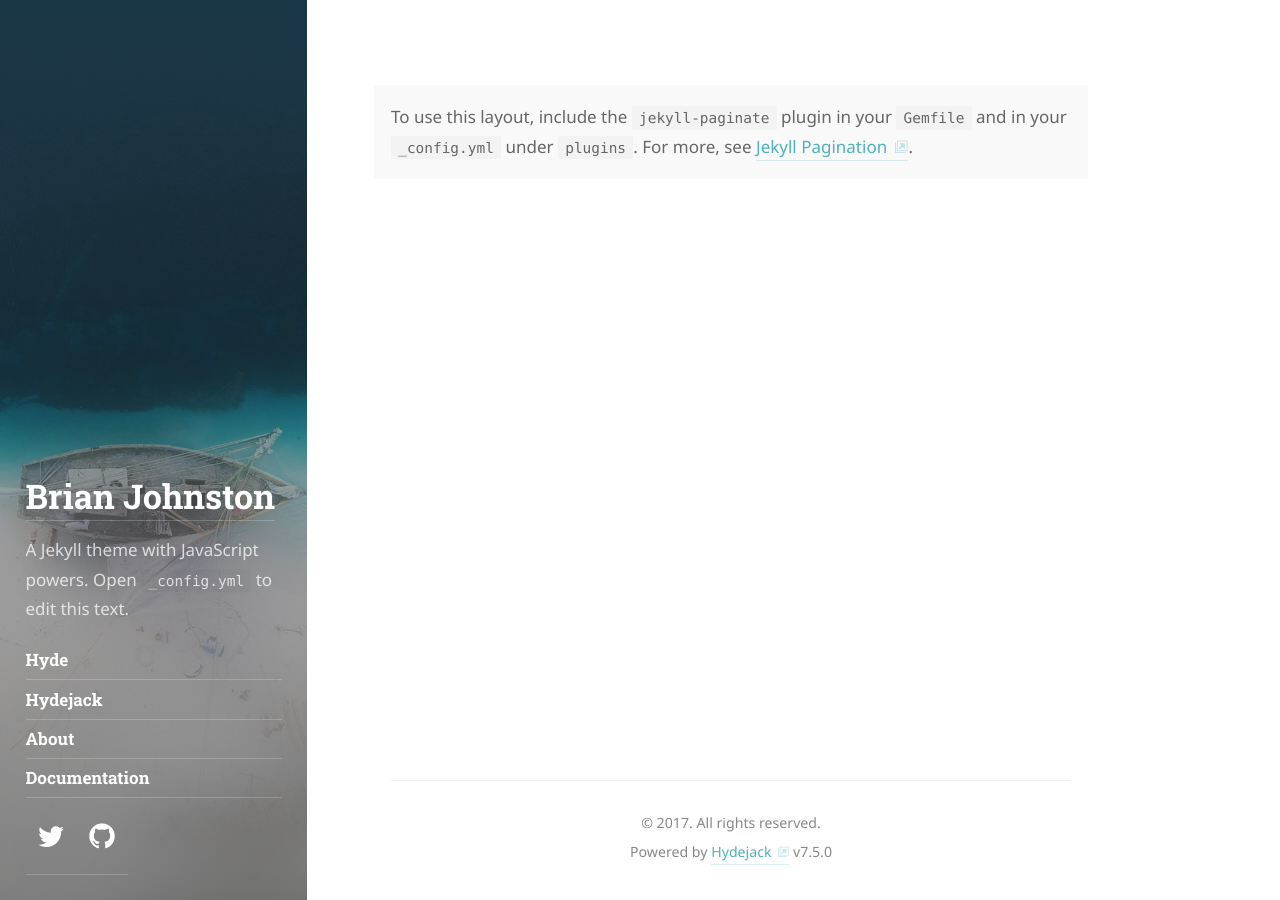
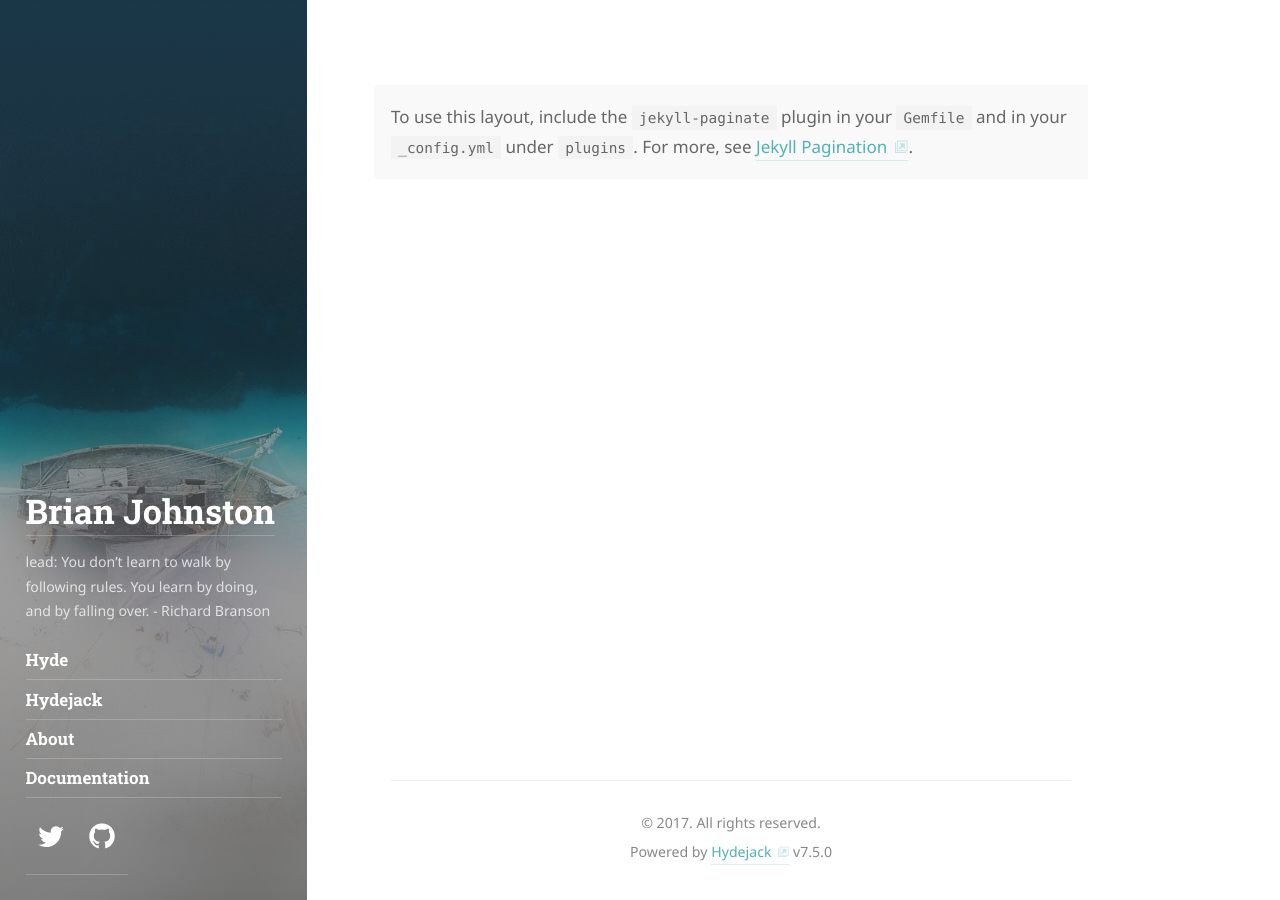
Before and after one commit to BJJohnston/blog, a Jekyll site: the page built from index.html, in a window 1280 px wide. Built offline with Jekyll 4.4.1, drawn with Linux system fonts in a browser that asks for light colours; some web fonts are replaced; the list of posts is cut into pages by our own code.

Commit message:
Update _config.yml

```diff
--- a/_config.yml
+++ b/_config.yml
@@ -27,14 +27,11 @@ title:                 Brian Johnston
 # A short description (~150 chars) of the page used for the meta description tag.
 # Can use markdown, but no more than one paragraph (enforced by `>`)
 description:           >
-  A Jekyll theme with JavaScript powers. "Best Theme by a Mile".
-  Combines the best of static sites and modern web apps.
-  Open `_config.yml` to edit this text.
+  Brian Johnston is a third year Computer Science student at the university of Liverpool gradutating in July of 2018, interested in working within the Cyber Security field.
 
 # A shorter description for the sidebar.
 tagline:               >
-  A Jekyll theme with JavaScript powers.
-  Open `_config.yml` to edit this text.
+  lead: You don't learn to walk by following rules. You learn by doing, and by falling over. - Richard Branson
 
 # A list of keywords for your blog
 keywords:              []
@@ -45,8 +42,8 @@ logo:                  /assets/icons/icon.png
 # This should be the same author as first entry in `_data/authors.yml`.
 # Duplication is necessary due to the `jekyll-feed`, `jekyll-seo-tag` plugin.
 author:
-  name:                <firstname> <lastname>
-  email:               <mail@domain.tld>
+  name:                <Brian> <Johnston>
+  email:               <brian.johnston96@gmail.com>
   # Used by `jekyll-seo-tag`:
   # twitter:             <username>
 
@@ -226,10 +223,10 @@ plugins:
 
 # Used on index and about sites
 # social:
-#   name:                <firstname> <lastname>
+#   name:                <Brian> <Johnston>
 #   links:
 #     - https://twitter.com/<username>
-#     - https://github.com/<username>
+#     - https://github.com/<bjjohnston>
 
 
 # Other Plugins
```
